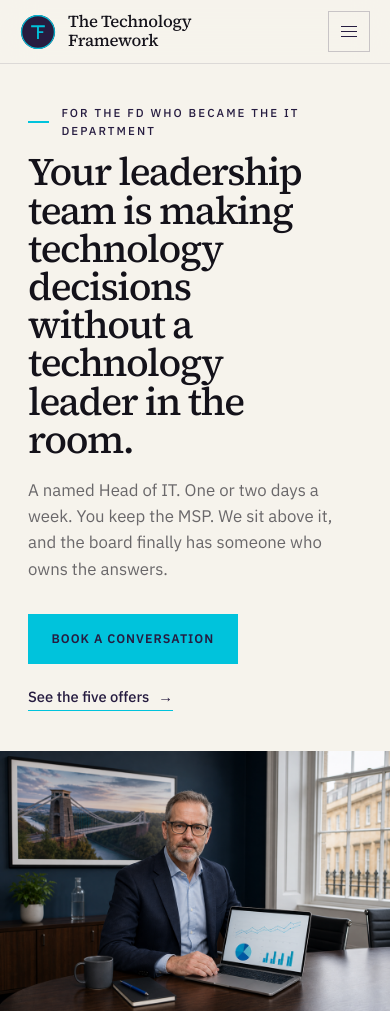
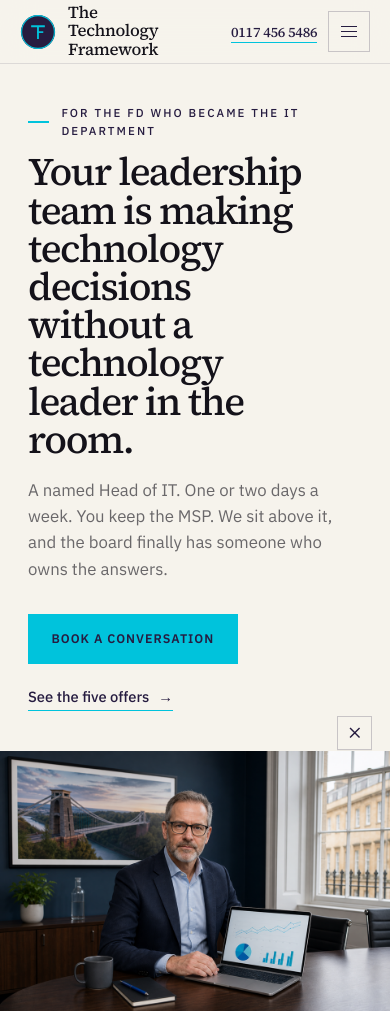
Before and after one commit to papperkash/paulttfwebsite, a plain HTML site: page index.html in a window 390 px wide. Shown: the top 1011 px of the page. Drawn offline with Linux system fonts and the light colour scheme; a script that the page names is missing.

Commit message:
Add header phone and dismissible enquiry widget (#5)
Show the Bristol number in the header and contact section, and embed the TTF enquiry ConvAI widget with a visible close control.

Co-authored-by: Cursor Agent <cursoragent@cursor.com>
Co-authored-by: JustForFun <papperkash@users.noreply.github.com>

```diff
--- a/index.html
+++ b/index.html
@@ -161,8 +161,39 @@
       padding: 0 var(--gutter);
       display: flex;
       align-items: center;
-      justify-content: space-between;
       gap: 1.5rem;
+    }
+    .header-cluster {
+      display: flex;
+      align-items: center;
+      gap: 1.5rem;
+      margin-left: auto;
+    }
+    .header-tools {
+      display: flex;
+      align-items: center;
+      gap: 0.7rem;
+      flex-shrink: 0;
+    }
+    .header-phone {
+      display: inline-flex;
+      align-items: center;
+      font-family: var(--display);
+      font-optical-sizing: auto;
+      font-size: 1.02rem;
+      font-weight: 500;
+      letter-spacing: -0.02em;
+      line-height: 1;
+      color: var(--indigo);
+      white-space: nowrap;
+      padding: 0.28rem 0 0.2rem;
+      border-bottom: 1px solid var(--cyan);
+      transition: color 0.3s var(--ease), border-color 0.3s var(--ease);
+    }
+    .header-phone:hover { color: #1a0f33; border-bottom-color: var(--indigo); }
+    .header-phone:focus-visible {
+      outline: 2px solid var(--cyan);
+      outline-offset: 3px;
     }
     .brand {
       display: flex;
@@ -634,6 +665,43 @@
     .privacy p { max-width: 72ch; }
     .privacy a { color: var(--paper); border-bottom: 1px solid rgba(0, 195, 220, 0.4); }
 
+    .enquiry-agent {
+      position: fixed;
+      right: max(1.15rem, env(safe-area-inset-right));
+      bottom: max(1.25rem, env(safe-area-inset-bottom));
+      z-index: 30;
+    }
+    .enquiry-close {
+      position: fixed;
+      right: max(1.15rem, env(safe-area-inset-right));
+      bottom: calc(5.85rem + env(safe-area-inset-bottom, 0px));
+      z-index: 36;
+      width: 2.15rem;
+      height: 2.15rem;
+      display: grid;
+      place-items: center;
+      background: var(--paper);
+      color: var(--indigo);
+      border: 1px solid var(--line-strong);
+      box-shadow: 0 1px 0 rgba(38, 28, 64, 0.04);
+      transition: background 0.3s var(--ease), color 0.3s var(--ease);
+    }
+    .enquiry-close:hover {
+      background: var(--indigo);
+      color: var(--paper);
+    }
+    .enquiry-close:focus-visible {
+      outline: 2px solid var(--cyan);
+      outline-offset: 2px;
+    }
+    .enquiry-close svg { width: 0.85rem; height: 0.85rem; }
+    elevenlabs-convai {
+      position: fixed;
+      right: max(1.15rem, env(safe-area-inset-right));
+      bottom: max(1.25rem, env(safe-area-inset-bottom));
+      z-index: 30;
+    }
+
     @media (max-width: 900px) {
       .header { height: 4rem; }
       :root { --header: 4rem; }
@@ -657,6 +725,10 @@
       }
       .nav .btn { margin-top: 0.85rem; width: max-content; }
       .nav-toggle { display: grid; }
+      .header-inner { gap: 0.85rem; }
+      .header-cluster { gap: 0.75rem; }
+      .brand { min-width: 0; }
+      .header-phone { font-size: 0.95rem; }
       .slab-split,
       .slab-split.is-flip { grid-template-columns: 1fr; min-height: 0; }
       .slab-split.is-flip .slab-media { order: 0; }
@@ -694,12 +766,13 @@
       .proof-card:last-child { grid-column: auto; }
       .slab-type h1 { font-size: clamp(2.15rem, 10vw, 2.8rem); }
       .field h2 { font-size: clamp(2.15rem, 10vw, 2.9rem); }
-      .brand-name { max-width: 14ch; }
+      .brand-name { max-width: 11ch; }
+      .header-phone { font-size: 0.88rem; }
     }
 
     @media (prefers-reduced-motion: reduce) {
       html { scroll-behavior: auto; }
-      .btn, .text-link, .slab-media img { transition: none; }
+      .btn, .text-link, .slab-media img, .header-phone, .enquiry-close { transition: none; }
       .slab-split:hover .slab-media img { transform: none; }
     }
   </style>
@@ -718,6 +791,7 @@
         </svg>
         <span class="brand-name">The Technology Framework</span>
       </a>
+      <div class="header-cluster">
         <nav class="nav" data-nav aria-label="Primary">
           <a href="#offers">Offers</a>
           <a href="#you">Is this you?</a>
@@ -725,9 +799,13 @@
           <a href="#proof">Proof</a>
           <a class="btn" href="#book">Book a conversation</a>
         </nav>
+        <div class="header-tools">
+          <a class="header-phone" href="tel:+441174565486">0117 456 5486</a>
           <button class="nav-toggle" type="button" data-nav-toggle aria-expanded="false" aria-label="Open menu">
             <span></span>
           </button>
+        </div>
+      </div>
     </div>
   </header>
 
@@ -925,7 +1003,7 @@
             </div>
             <div>
               <dt>Telephone</dt>
-              <dd><a href="tel:+442045831054">+44 (0)20 4583 1054</a></dd>
+              <dd><a href="tel:+441174565486">0117 456 5486</a></dd>
             </div>
             <div>
               <dt>Registered office</dt>
@@ -992,6 +1070,21 @@
     <p>The Technology Framework Ltd (company number 13918137), of 20-22 Wenlock Road, London N1 7GU, uses enquiry details only to reply and to arrange a conversation. We do not sell your information. Write to <a href="mailto:hello@thetechnologyframework.com">hello@thetechnologyframework.com</a> to ask for a copy, a correction or a deletion.</p>
   </section>
 
+  <div class="enquiry-agent" data-enquiry-agent>
+    <button class="enquiry-close" type="button" data-enquiry-close aria-label="Close assistant">
+      <svg viewBox="0 0 16 16" aria-hidden="true" focusable="false">
+        <path d="M3 3l10 10M13 3L3 13" fill="none" stroke="currentColor" stroke-width="1.7" stroke-linecap="square"/>
+      </svg>
+    </button>
+    <elevenlabs-convai
+      agent-id="agent_3501m02qhmeeegbr47yphctb93a4"
+      dismissible="true"
+      action-text="Talk to an agent"
+      start-call-text="Talk to an agent"
+    ></elevenlabs-convai>
+  </div>
+  <script src="https://unpkg.com/@elevenlabs/convai-widget-embed" async type="text/javascript"></script>
+
   <script>
     (function () {
       var toggle = document.querySelector("[data-nav-toggle]");
@@ -1007,6 +1100,16 @@
         });
         nav.querySelectorAll("a").forEach(function (link) {
           link.addEventListener("click", function () { setOpen(false); });
+        });
+      }
+
+      var agentDock = document.querySelector("[data-enquiry-agent]");
+      var agentClose = document.querySelector("[data-enquiry-close]");
+      if (agentDock && agentClose) {
+        agentClose.addEventListener("click", function () {
+          var widget = agentDock.querySelector("elevenlabs-convai");
+          if (widget) widget.remove();
+          agentDock.remove();
         });
       }
 
```
Lines whose indentation alone changed are shown as unchanged.
